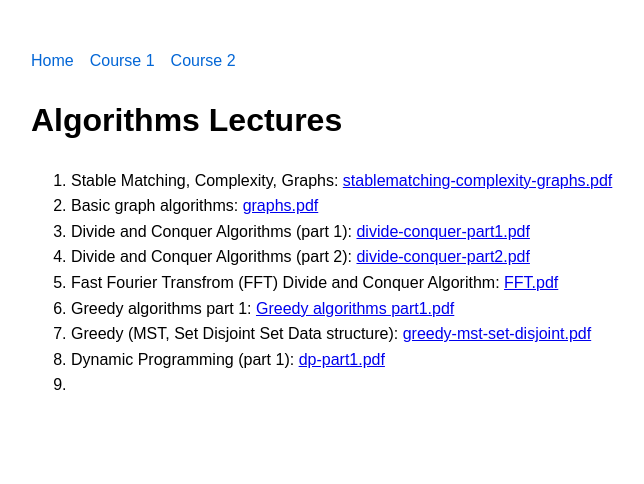
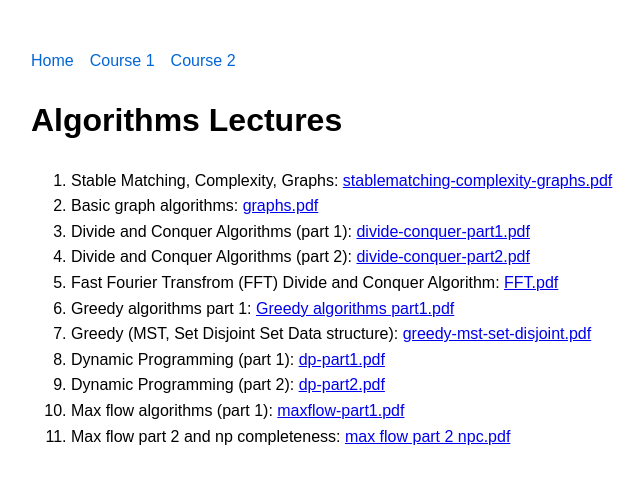
Before and after one commit to mrrahman1517/css449-algorithms, a Jekyll site: the page built from spring2025/lectures.md, in a window 1280 px wide. Shown: the top 484 px of the page, without its empty margins (209-853 px from the left). Built offline with Jekyll 4.4.1, drawn with Linux system fonts in a browser that asks for light colours; our own code applies the rules of GitHub Pages for plain Markdown files.

Commit message:
Update lectures.md

```diff
--- a/spring2025/lectures.md
+++ b/spring2025/lectures.md
@@ -8,4 +8,6 @@
 6. Greedy algorithms part 1: [Greedy algorithms part1.pdf](https://github.com/user-attachments/files/20749778/Greedy.algorithms.part1.pdf)
 7. Greedy (MST, Set Disjoint Set Data structure): [greedy-mst-set-disjoint.pdf](https://github.com/user-attachments/files/20749792/greedy-mst-set-disjoint.pdf)
 8. Dynamic Programming (part 1): [dp-part1.pdf](https://github.com/user-attachments/files/20749811/dp-part1.pdf)
-9.
+9. Dynamic Programming (part 2): [dp-part2.pdf](https://github.com/user-attachments/files/20749823/dp-part2.pdf)
+10. Max flow algorithms (part 1): [maxflow-part1.pdf](https://github.com/user-attachments/files/20749826/maxflow-part1.pdf)
+11. Max flow part 2 and np completeness: [max flow part 2 npc.pdf](https://github.com/user-attachments/files/20749830/max.flow.part.2.npc.pdf)
```
